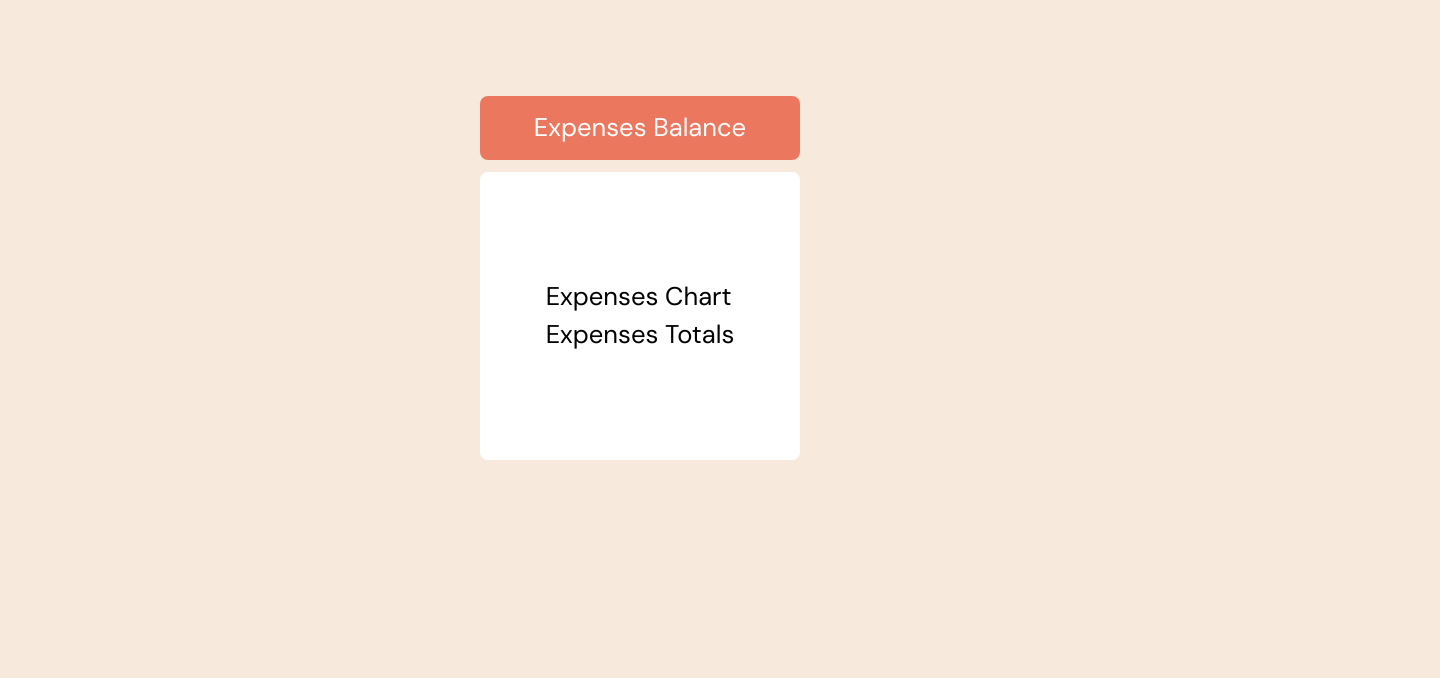
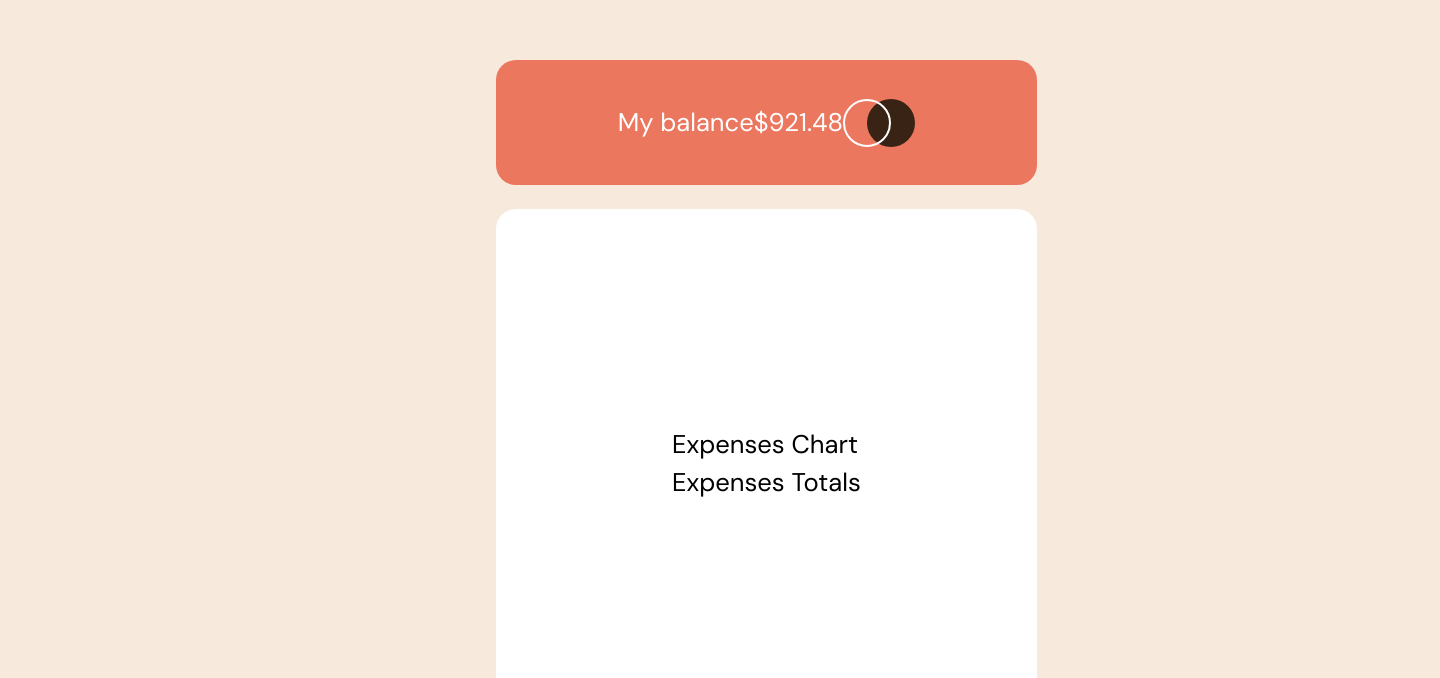
Before and after one commit to pkthunder87/expenses-chart, a React (Vite) app: page / in a window 1280 px wide. Shown: the part 122-800 px from the top of the page, 1440 px wide, since content can reach past the window. Built offline with nearby package versions, Linux system fonts and the light colour scheme.

Commit message:
Feat: Match App sizes to desktop design sizes

```diff
--- a/src/App.jsx
+++ b/src/App.jsx
@@ -2,7 +2,7 @@ import ExpensesLayout from './components/ExpensesLayout';
 
 function App() {
   return (
-    <div className="">
+    <div className="w-[35dvw]">
       <ExpensesLayout />
     </div>
   );
--- a/src/components/ExpensesLayout.jsx
+++ b/src/components/ExpensesLayout.jsx
@@ -3,11 +3,11 @@ import ExpensesTop from './ExpensesTop';
 
 function ExpensesLayout() {
   return (
-    <div className="flex flex-col gap-3">
-      <div className="flex h-16 w-80 items-center justify-center rounded-lg bg-soft-red text-white">
+    <div className="flex flex-col gap-6">
+      <div className="">
         <ExpensesTop />
       </div>
-      <div className="flex h-72 w-80 items-center justify-center rounded-lg bg-white">
+      <div className="flex h-[31.9rem] w-[33.8rem] items-center justify-center rounded-[20px] bg-white">
         <ExpensesBottom />
       </div>
     </div>
--- a/src/components/ExpensesTop.jsx
+++ b/src/components/ExpensesTop.jsx
@@ -1,5 +1,11 @@
 function ExpensesTop() {
-  return <div>Expenses Balance</div>;
+  return (
+    <div className="flex h-[7.8rem] w-[33.8rem] items-center justify-center rounded-[20px] bg-soft-red text-white">
+      <h2>My balance</h2>
+      <h3>$921.48</h3>
+      <img className="" src={`./logo.svg`} alt="Two alternating circles logo" />
+    </div>
+  );
 }
 
 export default ExpensesTop;
--- a/src/index.css
+++ b/src/index.css
@@ -8,7 +8,7 @@
   }
 
   body {
-    @apply flex h-[100dvh] w-[100dvw] items-center justify-center bg-cream text-[1.6rem] antialiased   sm:overflow-scroll;
+    @apply flex h-[100dvh] w-[100dvw] items-center justify-center bg-cream text-[1.6rem] antialiased sm:h-[1024px] sm:w-[1440px]   sm:overflow-scroll;
   }
 
   /* sm:h-[1024px] sm:w-[1440px] */
```
